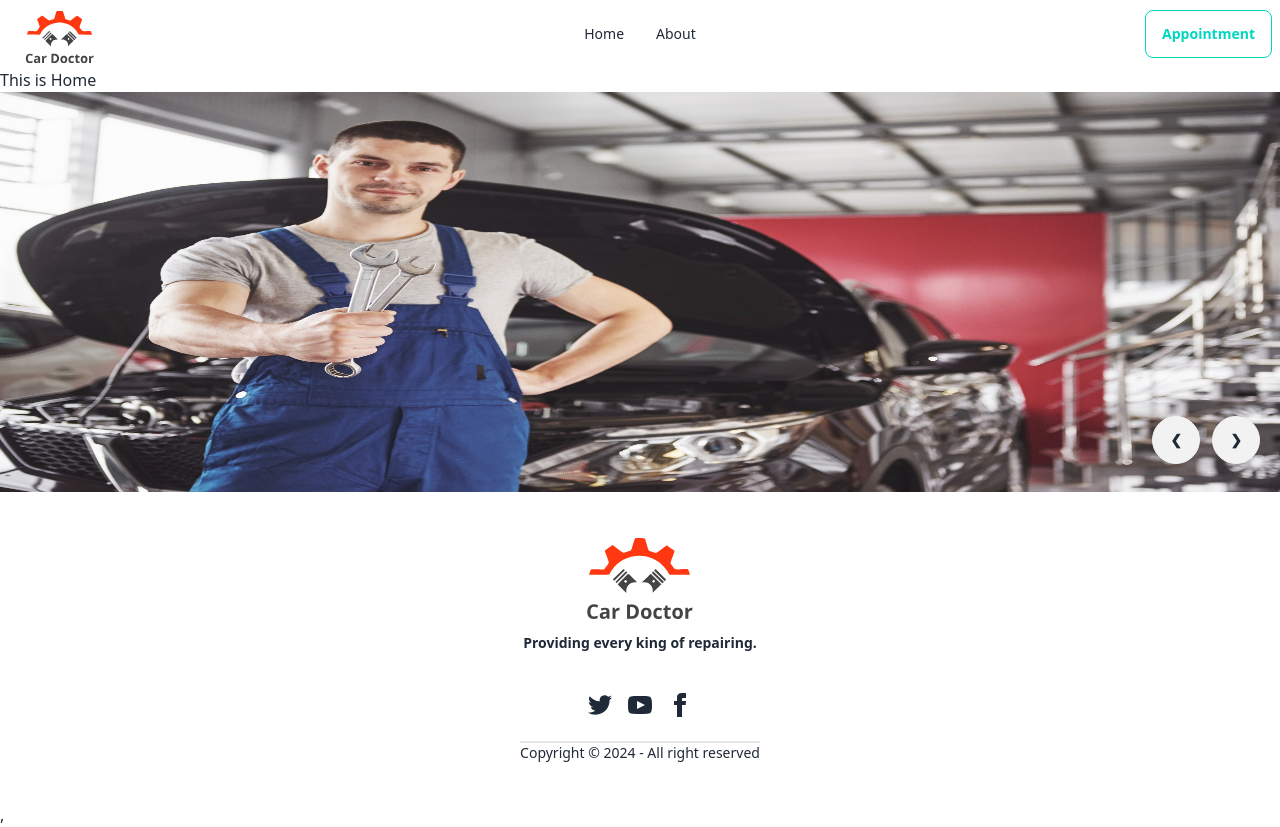
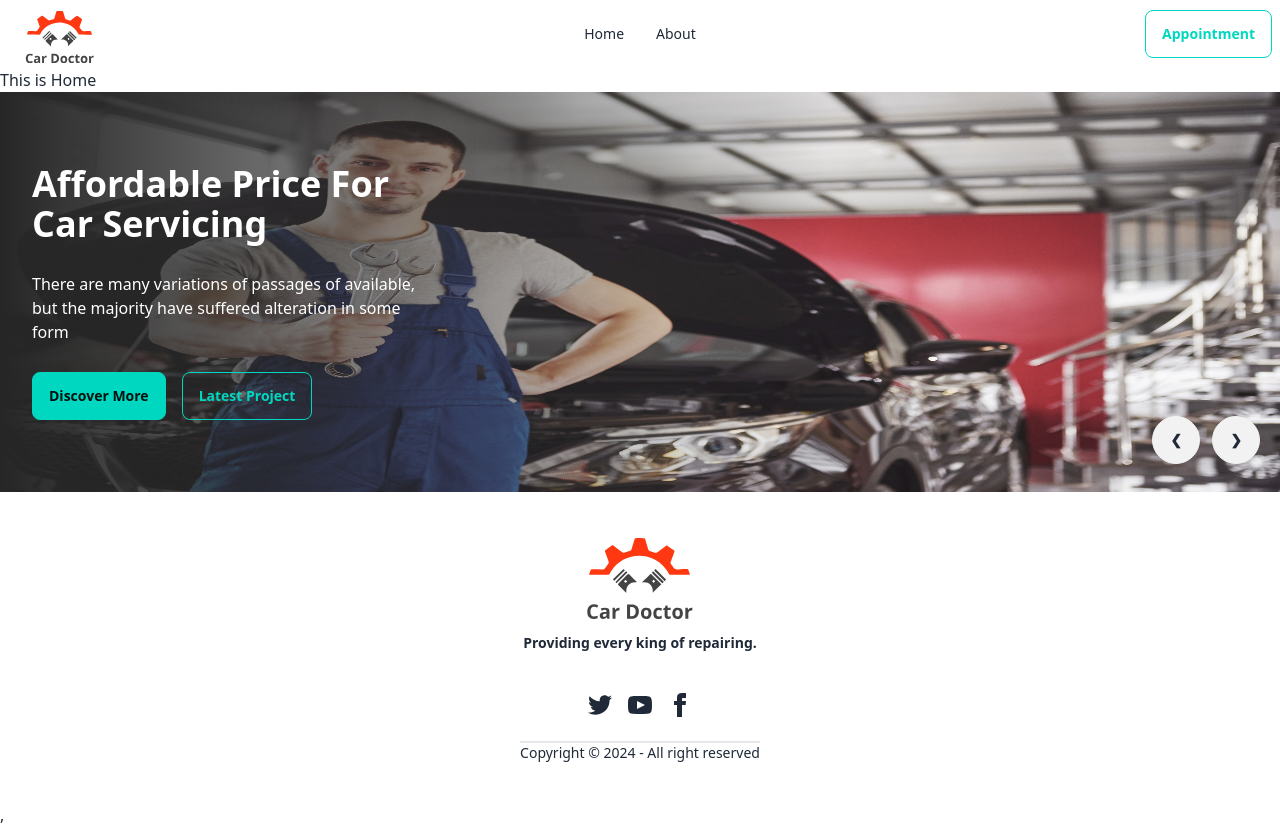
Before and after one commit to TajTanvir1/Easy-Repair, a React (Vite) app in the folder Easy-Repair-Client/: page / in a window 1280 px wide. Built offline with nearby package versions, Linux system fonts and the light colour scheme.

Commit message:
Banner Gradient Added

```diff
--- a/Easy-Repair-Client/src/Pages/Home/Banner.jsx
+++ b/Easy-Repair-Client/src/Pages/Home/Banner.jsx
@@ -8,9 +8,20 @@ const Banner = () => {
                <img
                   src={pic1}
                   className="w-full" />
-               <div className="absolute justify-end gap-3 left-5 right-5 bottom-1 flex -translate-y-1/2 transform ">
+               <div className="absolute justify-end gap-3 left-5 right-5 bottom-1 flex -translate-y-1/2 transform">
+
                   <a href="#slide4" className="btn btn-circle">❮</a>
                   <a href="#slide2" className="btn btn-circle">❯</a>
+               </div>
+               <div className="absolute left-0 bottom-0 flex pl-8 top-0 items-center bg-gradient-to-r from-neutral-800 to-transparent">
+                  <div className="text-white w-1/2 space-y-7">
+                     <h1 className="text-4xl font-bold">Affordable Price For Car Servicing</h1>
+                     <h1>There are many variations of passages of  available, but the majority have suffered alteration in some form</h1>
+                     <div className="space-x-4">
+                        <button className="btn btn-accent">Discover More</button>
+                        <button className="btn btn-outline btn-accent">Latest Project</button>
+                     </div>
+                  </div>
                </div>
             </div>
             <div id="slide2" className="carousel-item relative w-full">
@@ -21,6 +32,16 @@ const Banner = () => {
                   <a href="#slide1" className="btn btn-circle">❮</a>
                   <a href="#slide3" className="btn btn-circle">❯</a>
                </div>
+               <div className="absolute left-0 bottom-0 flex pl-8 top-0 items-center bg-gradient-to-r from-neutral-800 to-transparent">
+                  <div className="text-white w-1/2 space-y-7">
+                     <h1 className="text-4xl font-bold">Affordable Price For Car Servicing</h1>
+                     <h1>There are many variations of passages of  available, but the majority have suffered alteration in some form</h1>
+                     <div className="space-x-4">
+                        <button className="btn btn-accent">Discover More</button>
+                        <button className="btn btn-outline btn-accent">Latest Project</button>
+                     </div>
+                  </div>
+               </div>
             </div>
             <div id="slide3" className="carousel-item relative w-full">
                <img
@@ -29,6 +50,16 @@ const Banner = () => {
                <div className="absolute justify-end gap-3 left-5 right-5 bottom-1 flex -translate-y-1/2 transform ">
                   <a href="#slide2" className="btn btn-circle">❮</a>
                   <a href="#slide4" className="btn btn-circle">❯</a>
+               </div>
+               <div className="absolute left-0 bottom-0 flex pl-8 top-0 items-center bg-gradient-to-r from-neutral-800 to-transparent">
+                  <div className="text-white w-1/2 space-y-7">
+                     <h1 className="text-4xl font-bold">Affordable Price For Car Servicing</h1>
+                     <h1>There are many variations of passages of  available, but the majority have suffered alteration in some form</h1>
+                     <div className="space-x-4">
+                        <button className="btn btn-accent">Discover More</button>
+                        <button className="btn btn-outline btn-accent">Latest Project</button>
+                     </div>
+                  </div>
                </div>
             </div>
             <div id="slide4" className="carousel-item relative w-full">
@@ -39,6 +70,16 @@ const Banner = () => {
                   <a href="#slide3" className="btn btn-circle">❮</a>
                   <a href="#slide1" className="btn btn-circle">❯</a>
                </div>
+               <div className="absolute left-0 bottom-0 flex pl-8 top-0 items-center bg-gradient-to-r from-neutral-800 to-transparent">
+                  <div className="text-white w-1/2 space-y-7">
+                     <h1 className="text-4xl font-bold">Affordable Price For Car Servicing</h1>
+                     <h1>There are many variations of passages of  available, but the majority have suffered alteration in some form</h1>
+                     <div className="space-x-4">
+                        <button className="btn btn-accent">Discover More</button>
+                        <button className="btn btn-outline btn-accent">Latest Project</button>
+                     </div>
+                  </div>
+               </div>
             </div>
          </div>
       </div>
```
